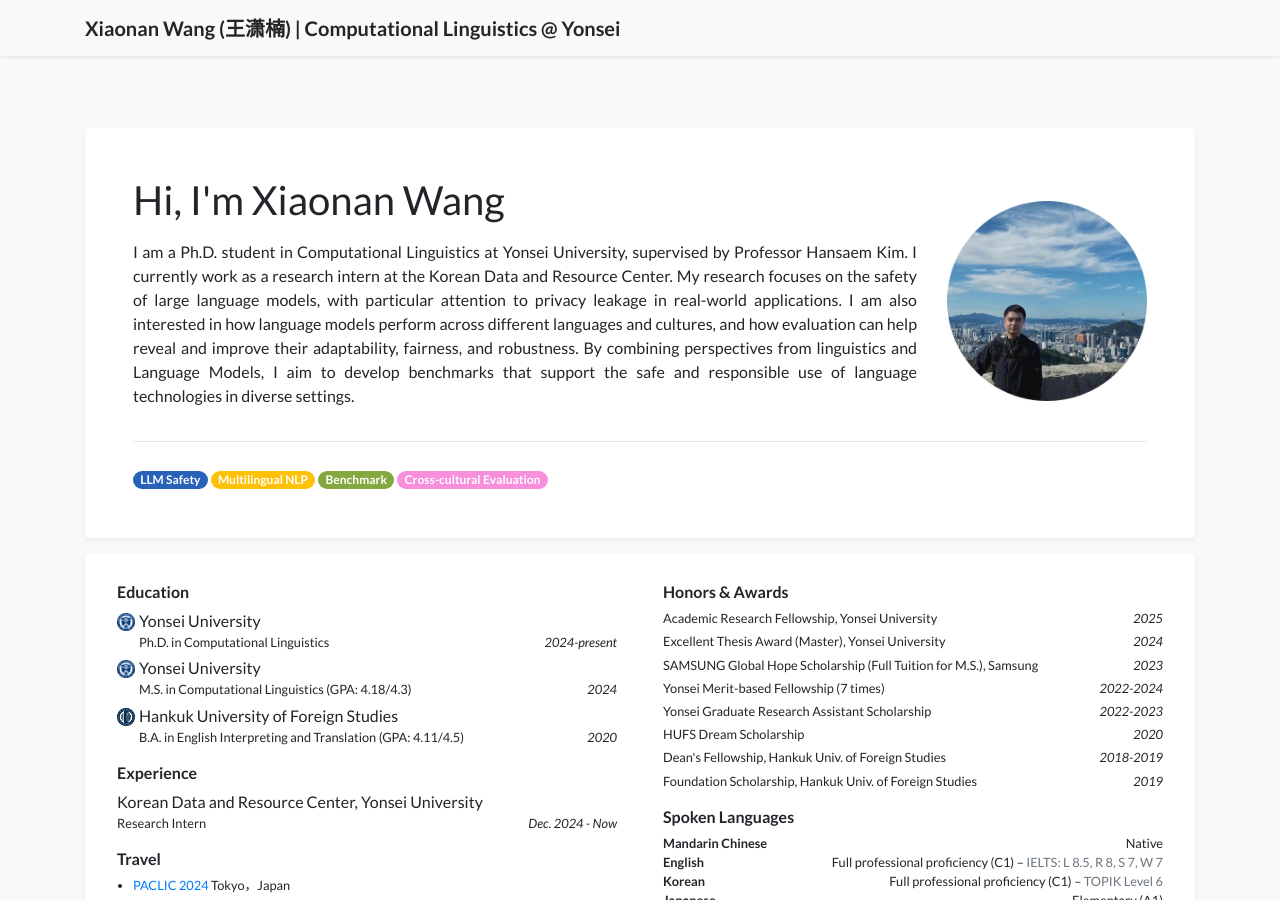
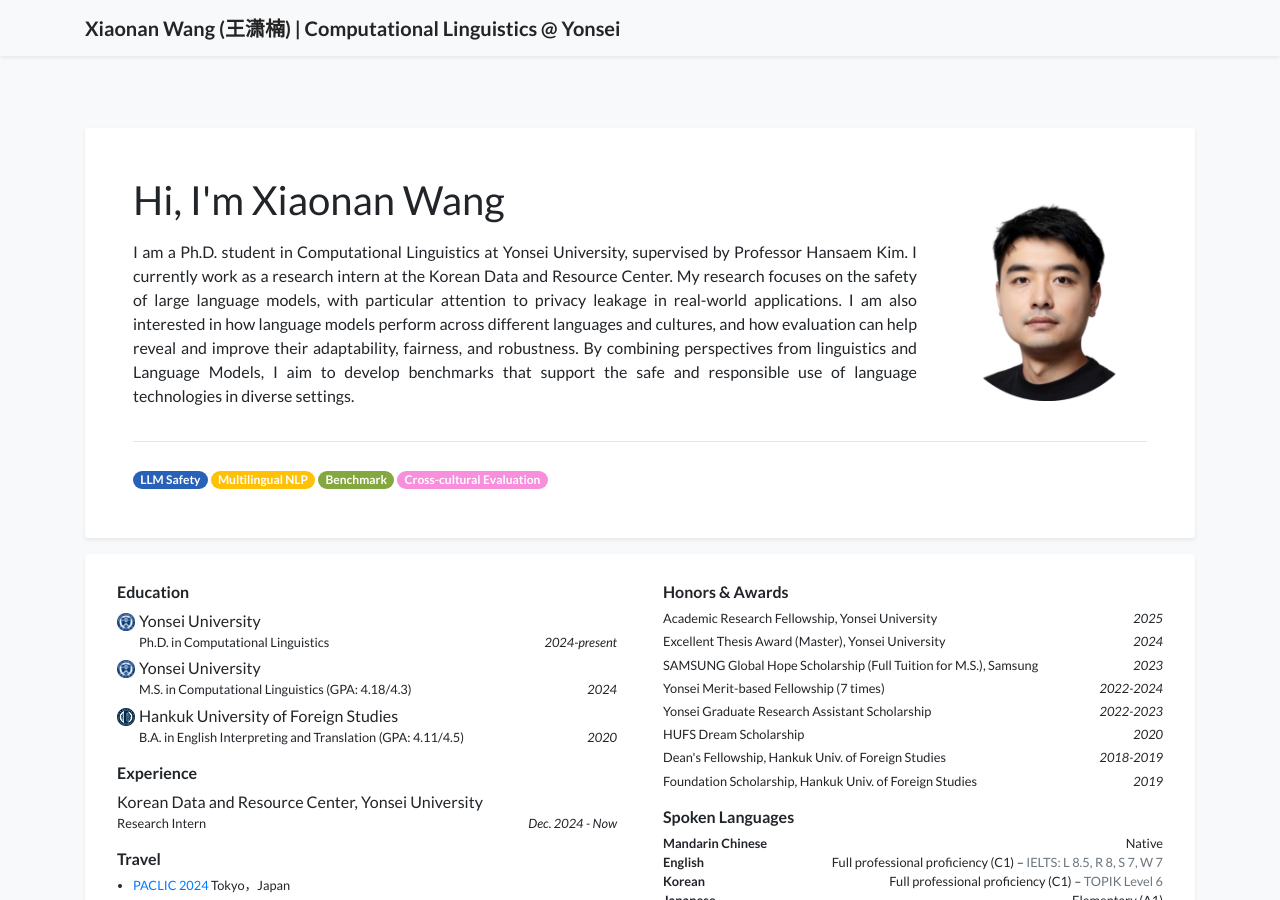
Before and after one commit to wangxiaonan-git/wangxiaonan-git.github.io, a Jekyll site: the page built from index.html, in a window 1280 px wide and 900 px high. Built offline with Jekyll 4.4.1, drawn with Linux system fonts in a browser that asks for light colours; a style sheet for code colours, icons or effects is not loaded.

Commit message:
Update profile.yml

```diff
--- a/_data/profile.yml
+++ b/_data/profile.yml
@@ -22,7 +22,7 @@ short_bio: >-
   I am a Ph.D. student in Computational Linguistics at Yonsei University, supervised by Professor Hansaem Kim. I currently work as a research intern at the Korean Data and Resource Center. My research focuses on the safety of large language models, with particular attention to privacy leakage in real-world applications. I am also interested in how language models perform across different languages and cultures, and how evaluation can help reveal and improve their adaptability, fairness, and robustness. By combining perspectives from linguistics and Language Models, I aim to develop benchmarks that support the safe and responsible use of language technologies in diverse settings.
 
 show_portrait: True
-portrait_url: assets/images/photos/photo1-modified.png
+portrait_url: assets/images/photos/photo.png
 #portrait_caption: >-
 # 欢迎访问我的主页~
 
```
